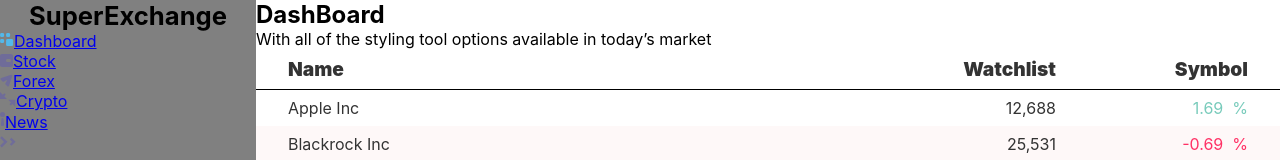
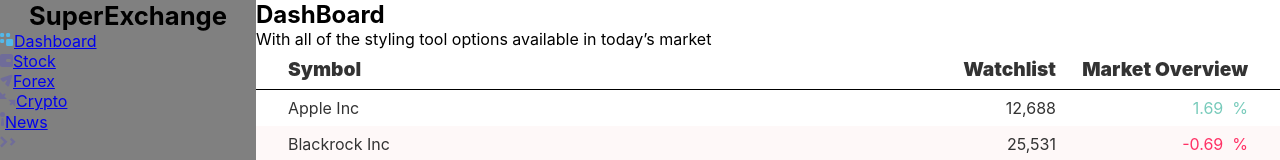
Before and after one commit to SuperExchange/SuperExchange, a React (Create React App) app: page / in a window 1280 px wide. Shown: the top 160 px of the page. Built offline with nearby package versions, Linux system fonts and the light colour scheme.

Commit message:
UpdateDashStock

```diff
--- a/src/components/DashStock.jsx
+++ b/src/components/DashStock.jsx
@@ -61,9 +61,9 @@ class DashStock extends React.Component {
             <div className="DashStock">
                 {/* display as grid */}
                 <div className="DashStockGrid DashStockGridHeader">
-                    <p>Name</p>
+                    <p>Symbol</p>
                     <p>Watchlist</p>
-                    <p>Symbol</p>
+                    <p>Market Overview</p>
                 </div>
 
                 {this.state.watchList.map((element) => (
```
